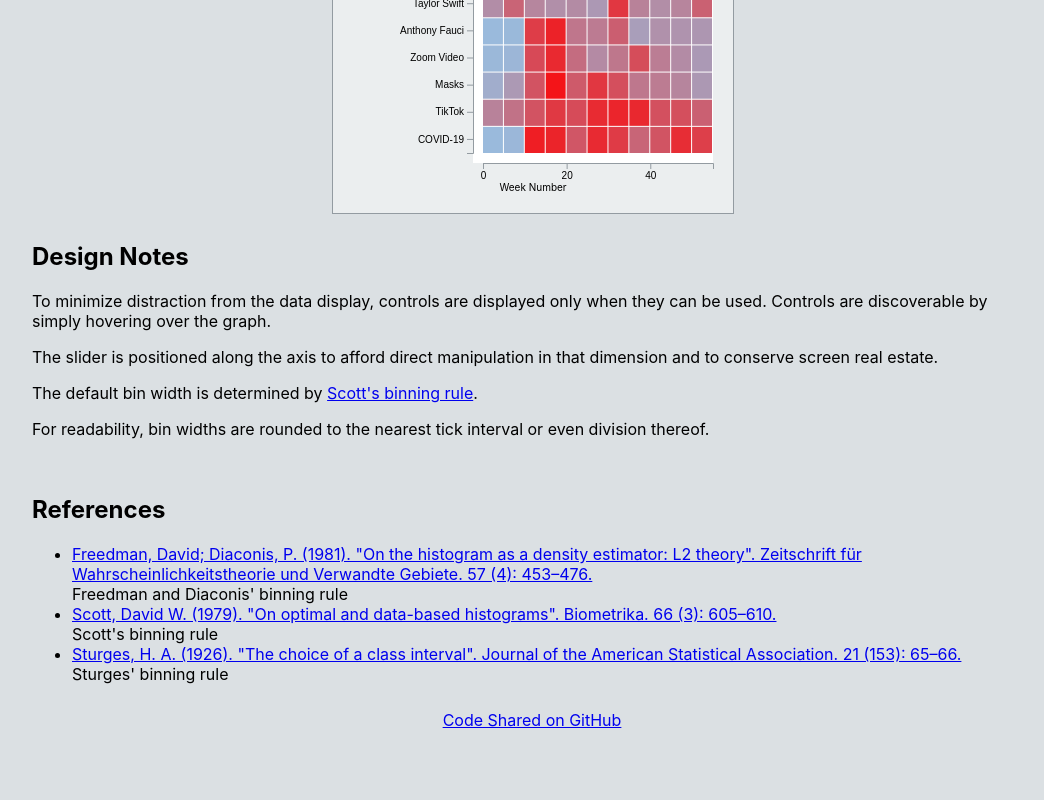
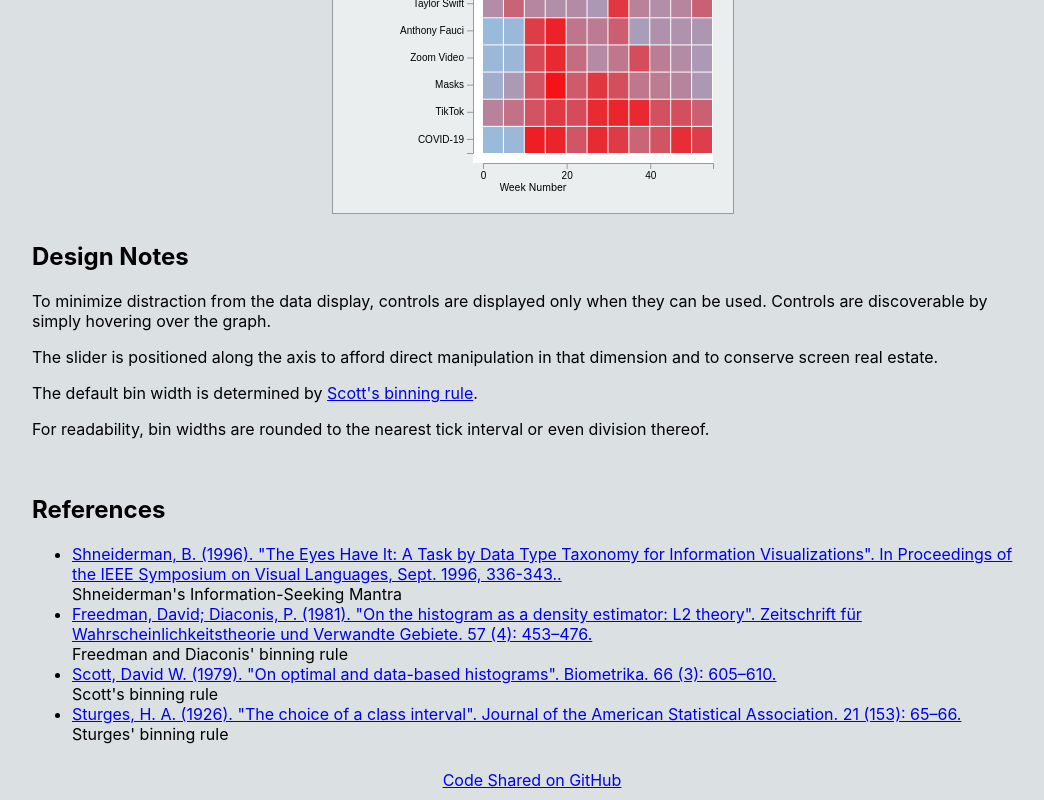
Before and after one commit to hemanrobinson/top-n-binning, a React (Create React App) app: page / in a window 1280 px wide. Shown: the part 2276-3076 px from the top of the page, without its empty margins (108-1152 px from the left). Before the commit the page ends 3016 px from the top, so only its background shows below. Built offline with nearby package versions, Linux system fonts and the light colour scheme.

Commit message:
add reference

```diff
--- a/src/App.js
+++ b/src/App.js
@@ -80,6 +80,7 @@
                 <br/>
                 <h2>References</h2>
                 <ul>
+                    <li><a href="https://www.cs.umd.edu/~ben/papers/Shneiderman1996eyes.pdf">Shneiderman, B. (1996). "The Eyes Have It: A Task by Data Type Taxonomy for Information Visualizations". In Proceedings of the IEEE Symposium on Visual Languages, Sept. 1996, 336-343..</a><br/>Shneiderman's Information-Seeking Mantra</li>
                     <li><a href="https://bayes.wustl.edu/Manual/FreedmanDiaconis1_1981.pdf">Freedman, David; Diaconis, P. (1981). "On the histogram as a density estimator: L2 theory". Zeitschrift für Wahrscheinlichkeitstheorie und Verwandte Gebiete. 57 (4): 453–476.</a><br/>Freedman and Diaconis' binning rule</li>
                     <li><a href="https://www.jstor.org/stable/2335182?origin=JSTOR-pdf">Scott, David W. (1979). "On optimal and data-based histograms". Biometrika. 66 (3): 605–610.</a><br/>Scott's binning rule</li>
                     <li><a href="https://www.jstor.org/stable/2965501#metadata_info_tab_contents">Sturges, H. A. (1926). "The choice of a class interval". Journal of the American Statistical Association. 21 (153): 65–66.</a><br/>Sturges' binning rule</li>
```
